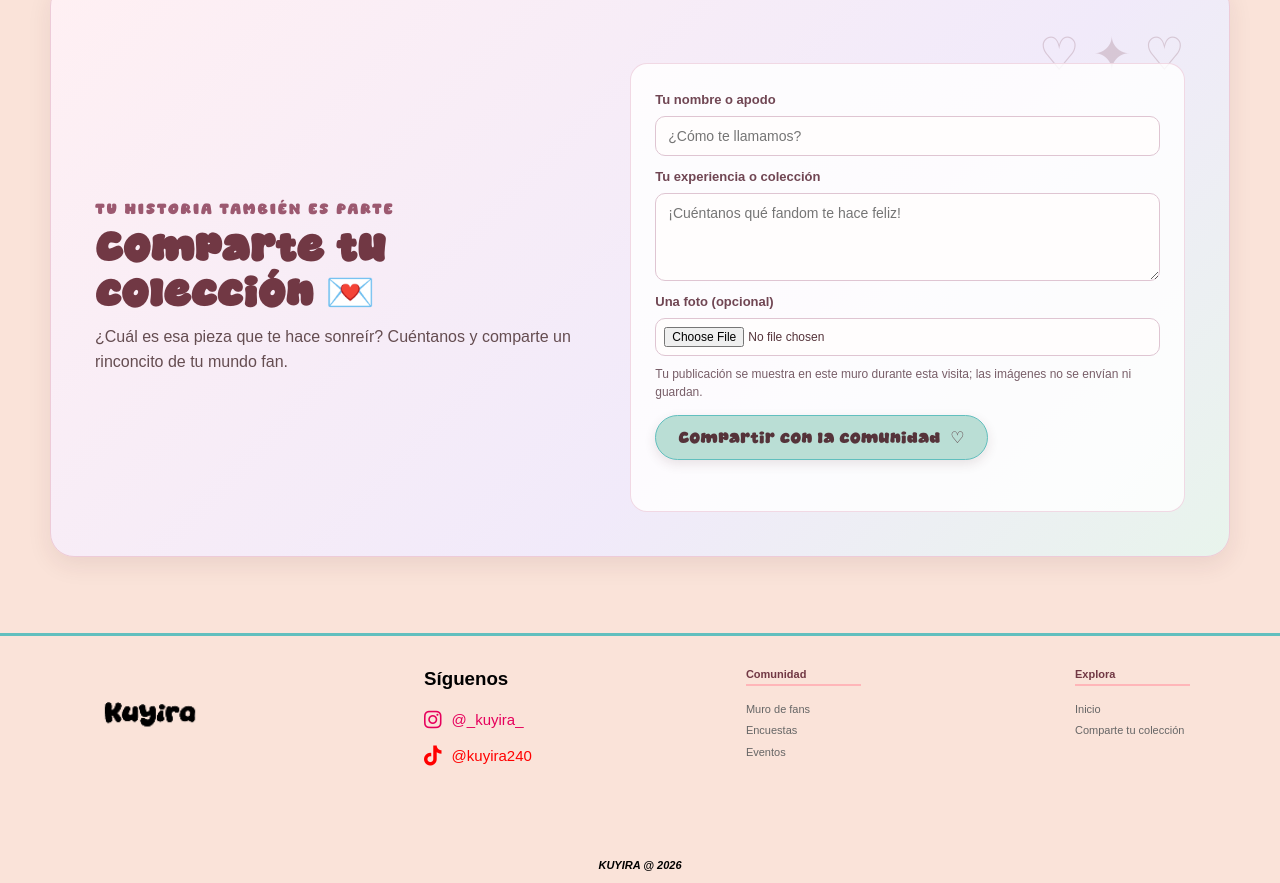
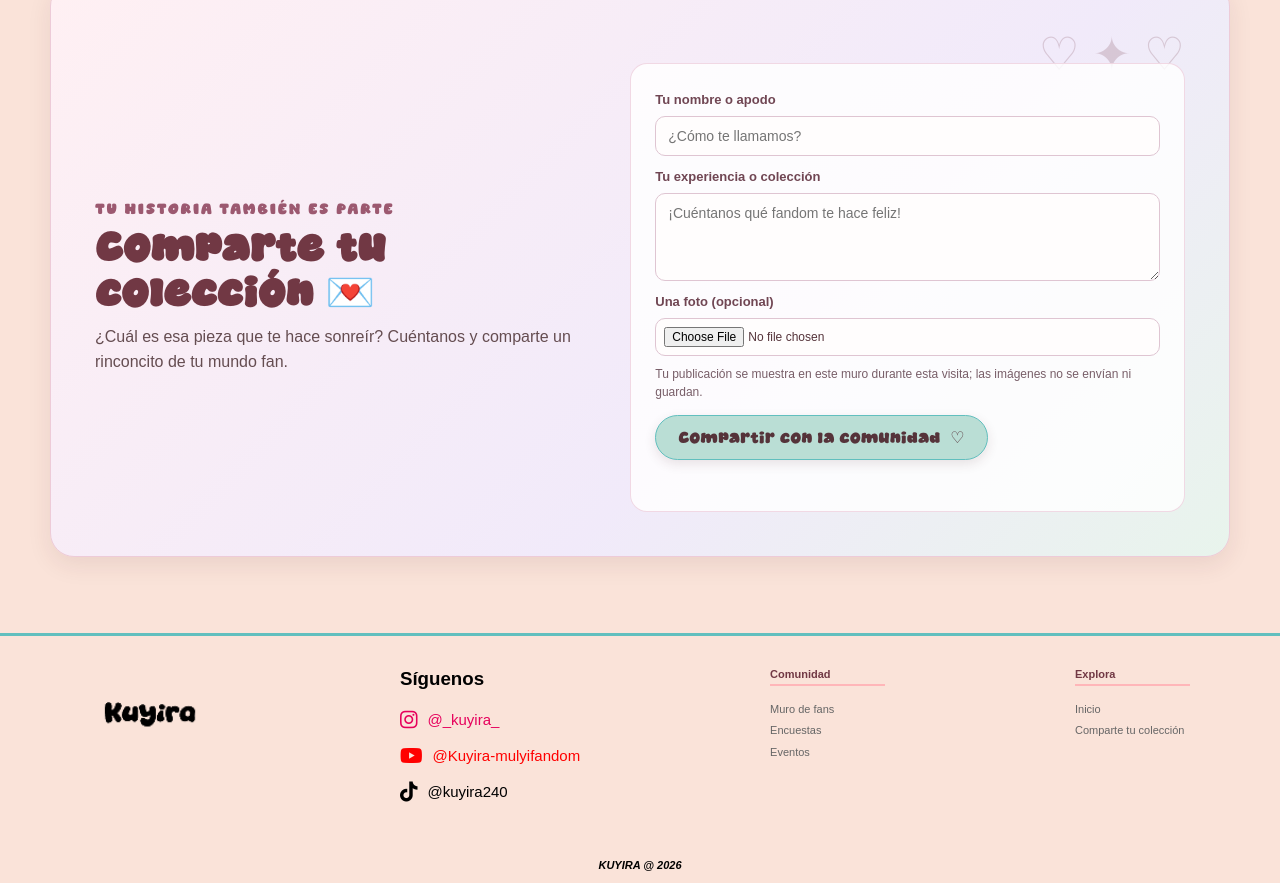
Before and after one commit to Castro885/colaboracion, a plain HTML site: page multifandom.html in a window 1280 px wide. Shown: the part 3151-4034 px from the top of the page. Drawn offline with Linux system fonts and the light colour scheme.

Commit message:
Add files via upload

```diff
--- a/multifandom.html
+++ b/multifandom.html
@@ -220,6 +220,7 @@
 				<h3>Síguenos</h3>
 				<div class="redes">
 					<a href="https://www.instagram.com/_kuyira_?cplk=aG9kZ3Iydm5jbHJ6" aria-label="Instagram de Kuyira"><i class="fa-brands fa-instagram"></i><span>@_kuyira_</span></a>
+					<a href="https://www.youtube.com/channel/UC4fBNOZT03vW76r30TB3iCg" aria-label="Youtube de Kuyira"><i class="fa-brands fa-youtube"></i><span>@Kuyira-mulyifandom</span></a>
 					<a href="https://www.tiktok.com/@kuyira240?_r=1&_t=ZS-9BKOYiJdEWM" aria-label="TikTok de Kuyira"><i class="fa-brands fa-tiktok"></i><span>@kuyira240</span></a>
 				</div>
 			</div>
```
